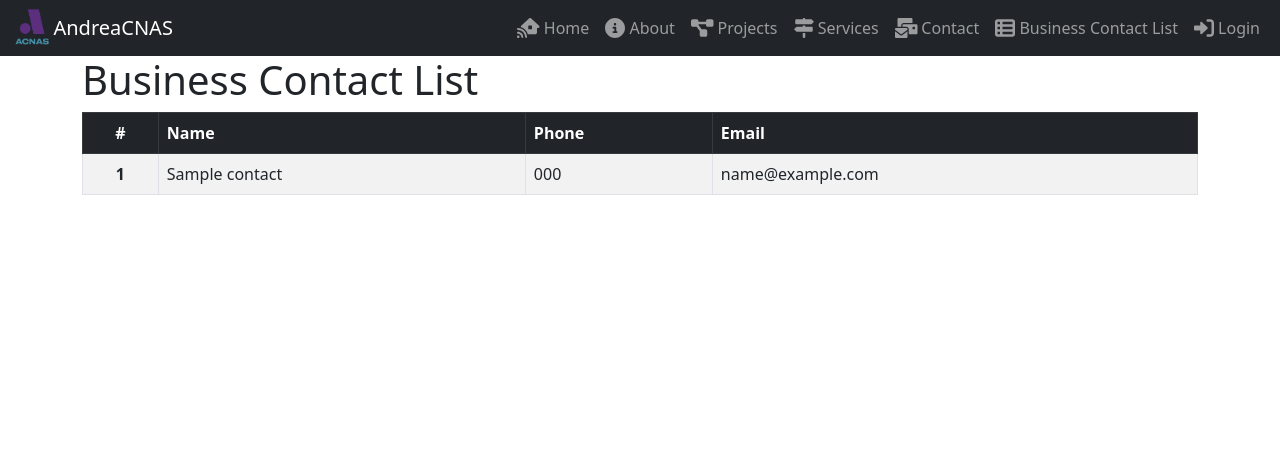
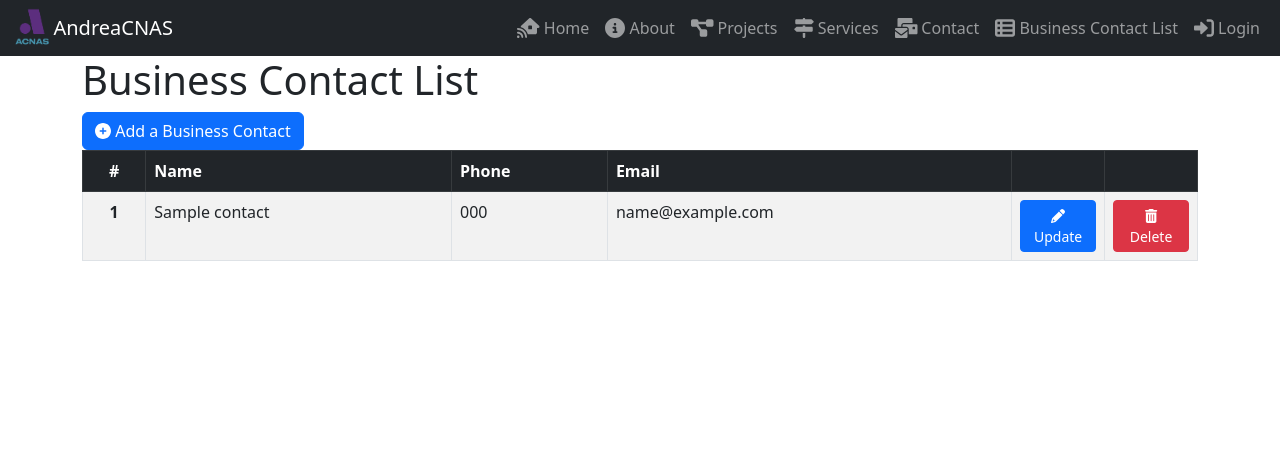
Before and after one commit to Andreacnas/COMP229-Assignment2, a Node server app: page /contacts-list in a window 1280 px wide. Shown: the top 460 px of the page. Run offline with Node 20, Linux system fonts and the light colour scheme; tables that the repository leaves empty hold one stand-in row (values such as "Sample post"); some libraries are stand-ins or nearby versions.

Commit message:
updated list view

```diff
--- a/app/views/content/contacts/list.ejs
+++ b/app/views/content/contacts/list.ejs
@@ -1,10 +1,7 @@
 <div class="container">
     <h1>Business Contact List</h1>
-    <% if(displayName) { %>
     <a href="/contacts-add" class="btn btn-primary" role="button">
-        <i class="fas fa-plus-circle"></i> Add a Movie</a>
-    <% } %>
-
+        <i class="fas fa-plus-circle"></i> Add a Business Contact</a>
     <div class="row">
         <div class="col">
 
@@ -15,10 +12,8 @@
                         <th scope="col">Name</th>
                         <th scope="col">Phone</th>
                         <th scope="col">Email</th>
-                        <% if(displayName) { %>
                         <th></th>
                         <th></th>
-                        <% } %>
                     </tr>
                 </thead>
                 <tbody id="contactsList">
@@ -29,8 +24,6 @@
                             <td><%= contacts[count].name %></td>
                             <td><%= contacts[count].phone %></td>
                             <td><%= contacts[count].email %></td>
-
-                            <% if(displayName) { %>
 
                             <td class="text-center col-1">
                                 <a href="/contacts-update/<%= contacts[count]._id %>"
@@ -43,8 +36,6 @@
                                     class="btn btn-danger btn-sm">
                                     <i class="fas fa-trash-alt"></i> Delete</a>
                             </td>
-
-                            <% } %>
                         </tr>
                     <% } %>
                 </tbody>
```
